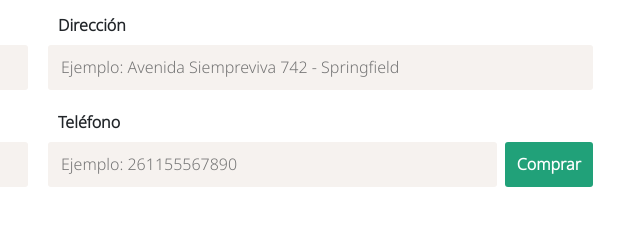
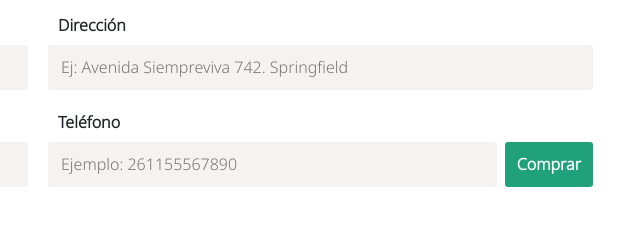
Before and after one commit to cristianfarina/LaMilaneseria.github.io, a plain HTML site: page index.html in a window 1280 px wide. Shown: the part 1948-2173 px from the top of the page, 602-1242 px from the left. Drawn offline with nearby package versions, Linux system fonts and the light colour scheme; some packages are replaced by stand-ins of ours; a script that the page names is missing.

Commit message:
Add files via upload
Presentación Proyecto Final. Curso de JavaScript, CoderHouse.

```diff
--- a/index.html
+++ b/index.html
@@ -244,7 +244,7 @@
                 class="formulario__input"
                 name="direccion"
                 id="direccion"
-                placeholder="Ejemplo: Avenida Siempreviva 742 - Springfield"
+                placeholder="Ej: Avenida Siempreviva 742. Springfield"
               />
               <i
                 class="formulario__validacion-estado fa-solid fa-circle-xmark"
```
